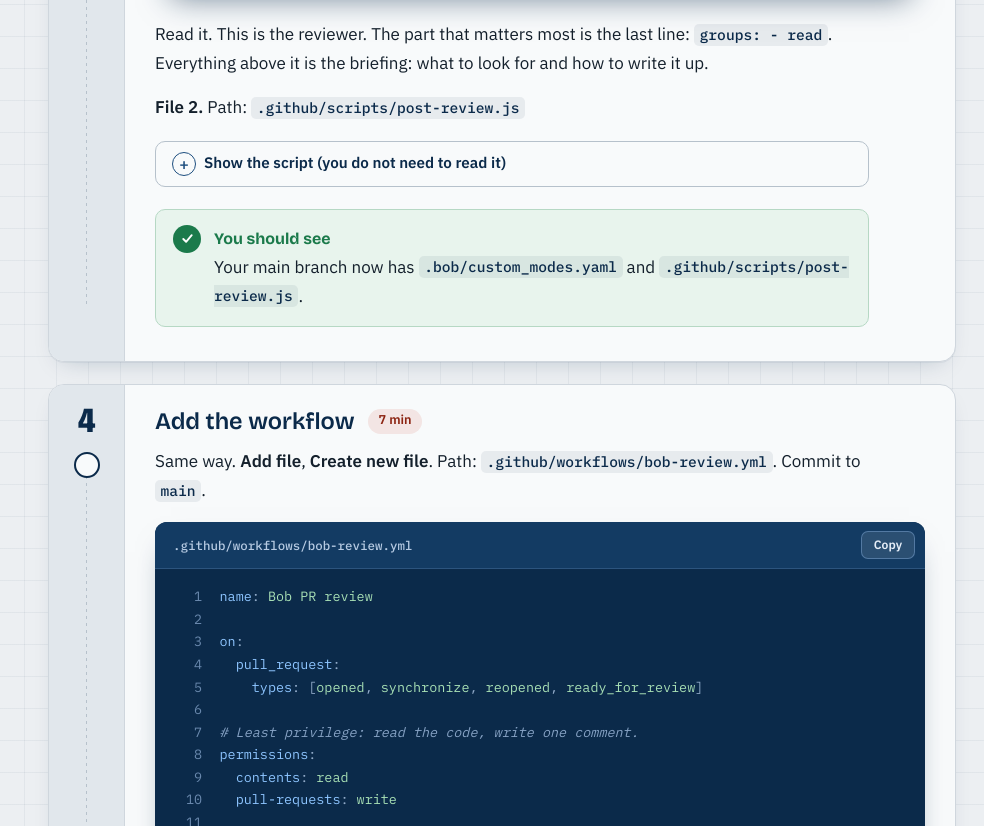
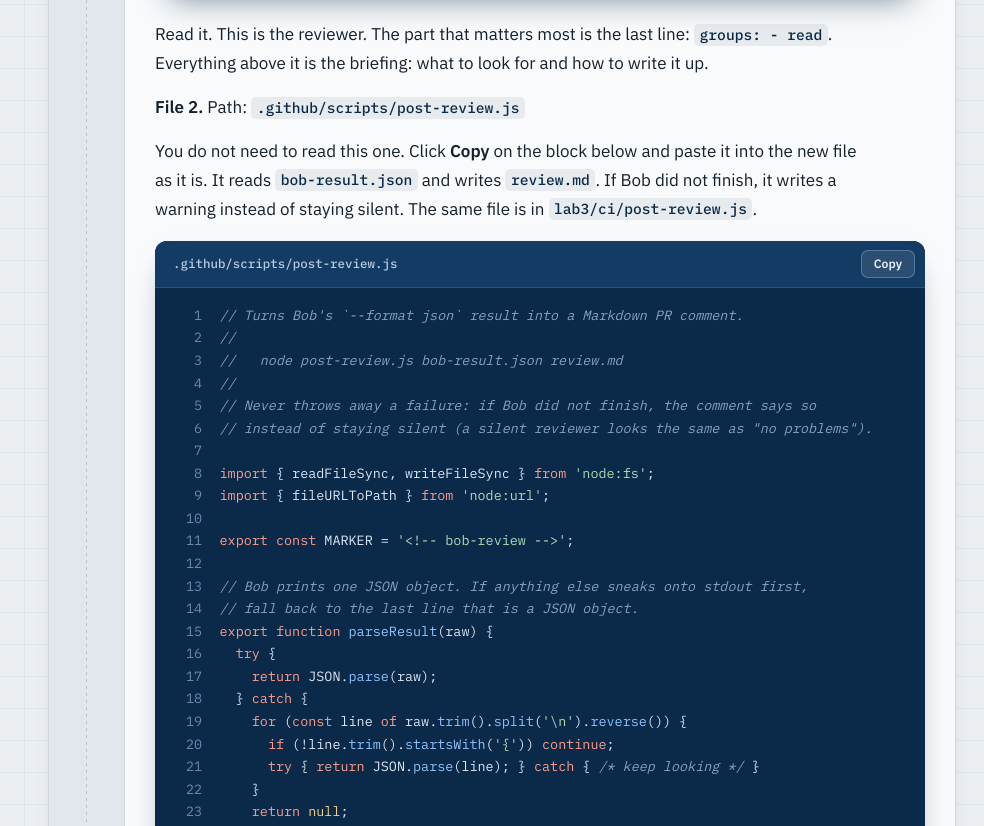
Before and after one commit to hagsmand/sgh-workshop, a plain HTML site: page site/lab-3.html in a window 1280 px wide. Shown: the part 4060-4886 px from the top of the page, without its empty margins (296-1280 px from the left). Drawn offline with Linux system fonts and the light colour scheme.

Commit message:
update instructions for Lab3.3

```diff
--- a/site/lab-3.html
+++ b/site/lab-3.html
@@ -509,7 +509,8 @@ a.ext:hover .last::after, a.ext:hover:not(:has(.last))::after { opacity: 1; }
 </span><span class="l">      <span class="tk-p">- </span><span class="tk-s">read</span></span></code></pre></div>
 <p>Read it. This is the reviewer. The part that matters most is the last line: <code>groups: - read</code>. Everything above it is the briefing: what to look for and how to write it up.</p>
 <p><b>File 2.</b> Path: <code>.github/scripts/post-review.js</code></p>
-<details class="stuck"><summary>Show the script (you do not need to read it)</summary><div class="in"><p>It reads <code>bob-result.json</code>, and writes <code>review.md</code>. If Bob did not finish, it writes a warning instead of staying silent. The same file is in <code>lab3/ci/post-review.js</code>.</p><div class="code" data-copyable><div class="cap"><span class="name">.github/scripts/post-review.js</span><button class="copy" type="button">Copy</button></div><pre><code><span class="l"><span class="tk-c">// Turns Bob's `--format json` result into a Markdown PR comment.</span>
+<p>You do not need to read this one. Click <b>Copy</b> on the block below and paste it into the new file as it is. It reads <code>bob-result.json</code> and writes <code>review.md</code>. If Bob did not finish, it writes a warning instead of staying silent. The same file is in <code>lab3/ci/post-review.js</code>.</p>
+<div class="code" data-copyable><div class="cap"><span class="name">.github/scripts/post-review.js</span><button class="copy" type="button">Copy</button></div><pre><code><span class="l"><span class="tk-c">// Turns Bob's `--format json` result into a Markdown PR comment.</span>
 </span><span class="l"><span class="tk-c">//</span>
 </span><span class="l"><span class="tk-c">//   node post-review.js bob-result.json review.md</span>
 </span><span class="l"><span class="tk-c">//</span>
@@ -561,7 +562,7 @@ a.ext:hover .last::after, a.ext:hover:not(:has(.last))::after { opacity: 1; }
 </span><span class="l">  <span class="tk-k">try</span> { raw = <span class="tk-fn">readFileSync</span>(input, <span class="tk-s">'utf8'</span>); } <span class="tk-k">catch</span> { <span class="tk-c">/* handled as "no result" */</span> }
 </span><span class="l">  <span class="tk-fn">writeFileSync</span>(output, <span class="tk-fn">buildComment</span>(raw) + <span class="tk-s">'\n'</span>);
 </span><span class="l">  console.<span class="tk-fn">log</span>(<span class="tk-s">`Wrote ${output}`</span>);
-</span><span class="l">}</span></code></pre></div></div></details>
+</span><span class="l">}</span></code></pre></div>
 <div class="note expect"><p class="h">You should see</p><p>Your main branch now has <code>.bob/custom_modes.yaml</code> and <code>.github/scripts/post-review.js</code>.</p></div>
 </div></section>
 <section class="step" id="step-4"><div class="gutter"><span class="tag">4</span><input type="checkbox" aria-label="Mark step 4 done"></div><div class="inner"><h3>Add the workflow<span class="mins">7 min</span></h3>
```
Also changed, not shown: build/pages/lab3.js.
